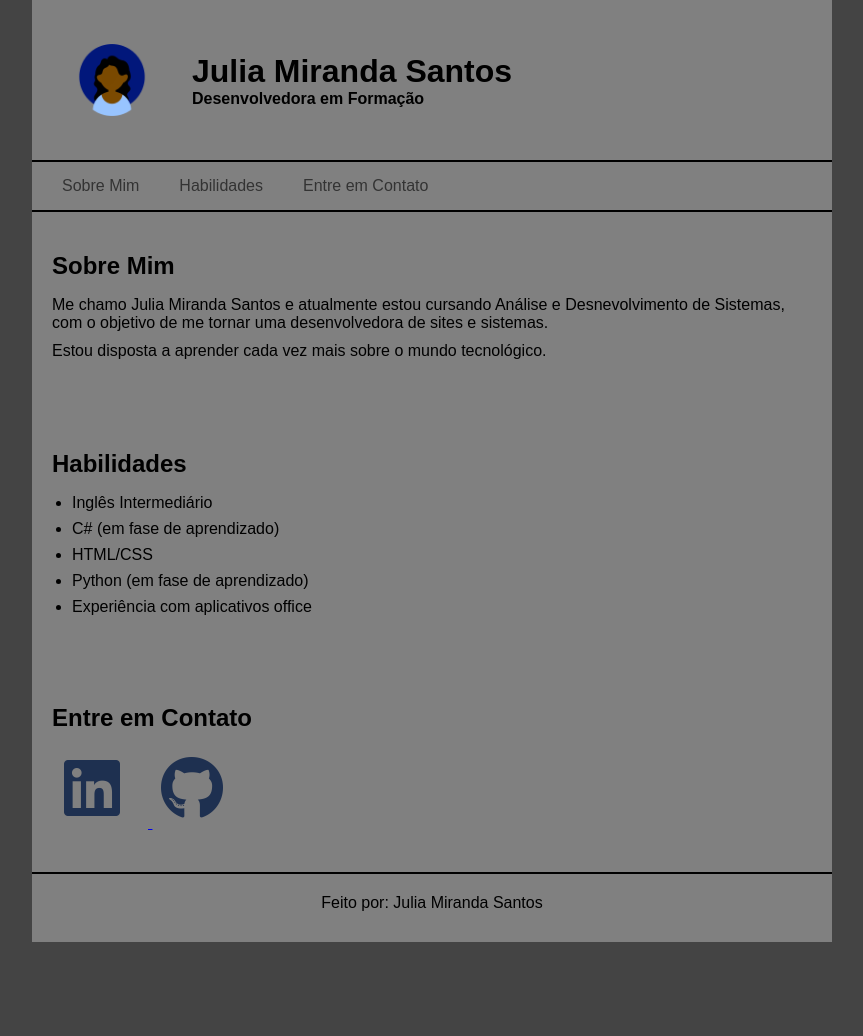
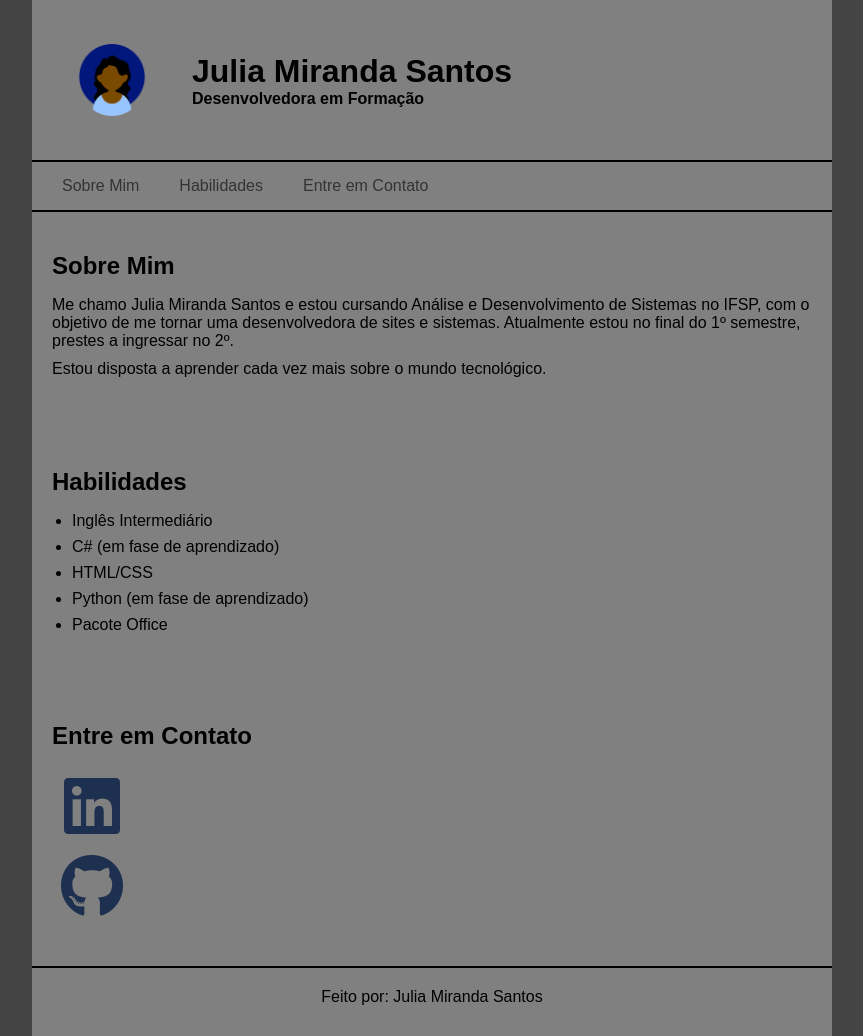
Before and after one commit to jullymiran/Curriculo, a plain HTML site: page index.html in a window 1280 px wide. Shown: the whole page, without its empty margins (208-1071 px from the left). Before the commit the page ends 942 px from the top, so only its background shows below. Drawn offline with Linux system fonts and the light colour scheme.

Commit message:
alteracao no codigo

```diff
--- a/index.html
+++ b/index.html
@@ -4,6 +4,7 @@
     <meta charset="UTF-8">
     <meta name="viewport" content="width=device-width, initial-scale=1.0">
     <title>Currículo</title>
+    <link rel="icon" href="./imgs/icon curriculo.jpg">
     <link rel="stylesheet" href="styles.css">
 </head>
 <body>
@@ -38,7 +39,7 @@
 
              <section id="sobre">
             <h2>Sobre Mim</h2>
-            <p>Me chamo Julia Miranda Santos e atualmente estou cursando Análise e Desnevolvimento de Sistemas, com o objetivo de me tornar uma desenvolvedora de sites e sistemas.
+            <p>Me chamo Julia Miranda Santos e estou cursando Análise e Desenvolvimento de Sistemas no IFSP, com o objetivo de me tornar uma desenvolvedora de sites e sistemas. Atualmente estou no final do 1º semestre, prestes a ingressar no 2º.
             </p>
             <p>Estou disposta a aprender cada vez mais sobre o mundo tecnológico.</p>
            </section>
@@ -52,7 +53,7 @@
             <li>C# (em fase de aprendizado)</li>
             <li>HTML/CSS</li>
             <li>Python (em fase de aprendizado)</li>
-            <li>Experiência com aplicativos office</li>
+            <li>Pacote Office</li>
           </ul>
           </section>
 
@@ -63,12 +64,12 @@
           <H2>Entre em Contato</H2>
 
             <a href="https://www.linkedin.com/in/julia-miranda-246b913bb/" target="_blank">
-                <img src="./imgs/linkedin-brands-solid.png" width="80px" class="redes">
+                <img src="./imgs/linkedin-brands-solid.png"  class="redes">
             </a>
 
 
             <a href="https://github.com/jullymiran" target="_blank">
-                <img src="./imgs/github-brands-solid.png" width="80px" class="redes">
+                <img src="./imgs/github-brands-solid.png"  class="redes">
             </a>
 
 
--- a/styles.css
+++ b/styles.css
@@ -91,7 +91,9 @@ p {
 
 
 #contato .redes {
-    margin-right: 16px;
+     margin-right: 16px;
+     width: 80px;
+     display: block;
 }
 
 
```
Also changed, not shown: imgs/html5-brands-solid.png (deleted), imgs/icon curriculo.jpg (added), imgs/python-brands-solid.png (deleted).
